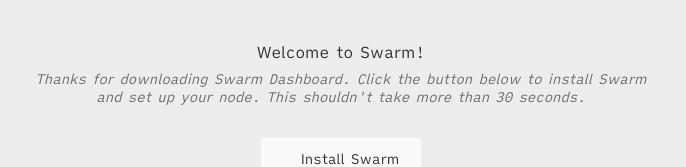
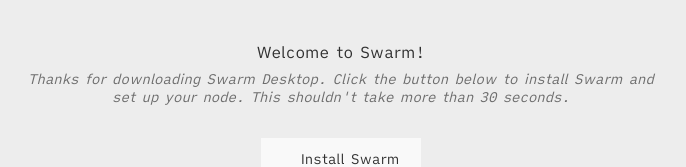
Before and after one commit to ethersphere/desktop-node-installer, a React (Create React App) app: page / in a window 1280 px wide. Shown: the part 290-457 px from the top of the page, without its empty margins (299-985 px from the left). Built offline with nearby package versions, Linux system fonts and the light colour scheme; some icons are missing.

Commit message:
fix: update copy to say desktop

```diff
--- a/src/App.js
+++ b/src/App.js
@@ -150,8 +150,8 @@ function App() {
             </Box>
             <Box mb={4}>
                 <p className="light">
-                    Thanks for downloading Swarm Dashboard. Click the button below to install Swarm and set up your
-                    node. This shouldn't take more than 30 seconds.
+                    Thanks for downloading Swarm Desktop. Click the button below to install Swarm and set up your node.
+                    This shouldn't take more than 30 seconds.
                 </p>
             </Box>
             <button onClick={onClick}>
--- a/src/SwarmLogo.jsx
+++ b/src/SwarmLogo.jsx
@@ -1,7 +1,7 @@
 export function SwarmLogo() {
     return (
         <div>
-            <img className="logo" alt="Swarm Dashboard Logo" src="/installer/swarm-desktop-logo.svg" />
+            <img className="logo" alt="Swarm Desktop Logo" src="/installer/swarm-desktop-logo.svg" />
         </div>
     )
 }
```
